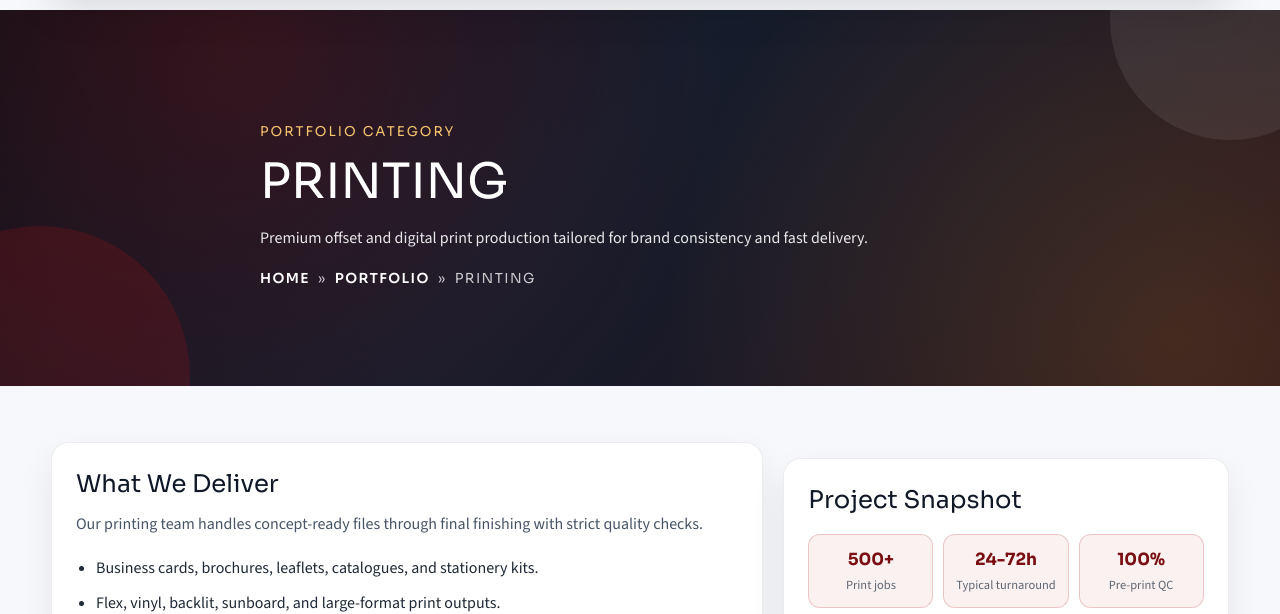
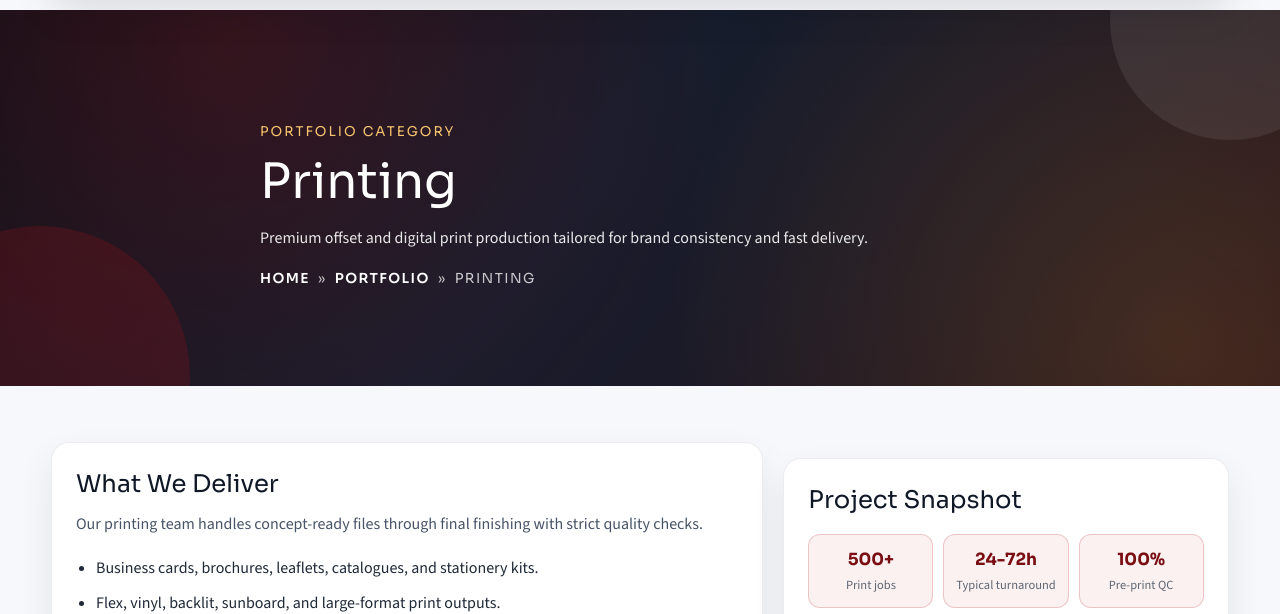
Before and after one commit to krish0019-S/codingninja, a website: page Public/printing.html in a window 1280 px wide. Shown: the part 188-802 px from the top of the page. Drawn offline with nearby package versions, Linux system fonts and the light colour scheme.

Commit message:
Update printing.html

```diff
--- a/Public/printing.html
+++ b/Public/printing.html
@@ -3,7 +3,7 @@
 <head>
     <meta charset="UTF-8">
     <meta name="viewport" content="width=device-width, initial-scale=1.0">
-    <title>PRINTING | Rudraksh Creation</title>
+    <title>Printing| Rudraksh Creation</title>
     <link rel="preconnect" href="https://fonts.googleapis.com">
     <link rel="preconnect" href="https://fonts.gstatic.com" crossorigin>
     <link href="https://fonts.googleapis.com/css2?family=Sora:wght@300;400;600;700&family=Source+Sans+3:wght@300;400;600&display=swap" rel="stylesheet">
@@ -62,7 +62,7 @@
                     <div class="nav-dropdown" data-nav-dropdown>
                         <a class="nav-gallery-toggle active" href="#" role="button" aria-expanded="false">Portfolio</a>
                         <div class="nav-dropdown-menu" role="menu" aria-label="Portfolio options">
-                            <a class="nav-dropdown-item active" href="/printing">PRINTING</a>
+                            <a class="nav-dropdown-item active" href="/printing">Printing</a>
                             <a class="nav-dropdown-item" href="/outdoor">Outdoor</a>
                             <a class="nav-dropdown-item" href="/online">Online</a>
                             <a class="nav-dropdown-item" href="/photoshot-video">Photoshot &amp; Video</a>
@@ -163,14 +163,14 @@
         <section class="portfolio-hero reveal-on-scroll" aria-label="Portfolio category hero">
             <div class="portfolio-hero-inner">
                 <p class="portfolio-kicker">Portfolio Category</p>
-                <h1>PRINTING</h1>
+                <h1>Printing</h1>
                 <p class="portfolio-subtitle">Premium offset and digital print production tailored for brand consistency and fast delivery.</p>
                 <p class="portfolio-crumbs">
                     <a href="/">Home</a>
                     <span>&raquo;</span>
                     <a href="/photo-gallery">Portfolio</a>
                     <span>&raquo;</span>
-                    PRINTING
+                    Printing
                 </p>
             </div>
         </section>
```
